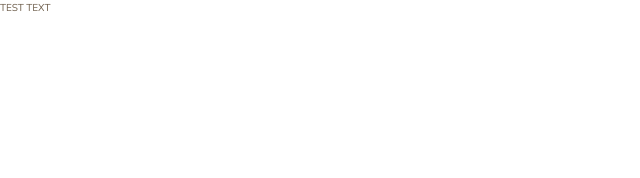
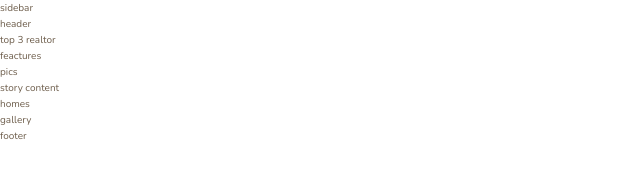
Before and after one commit to roukell/nexter, a website: page index.html in a window 1280 px wide. Shown: the whole page, without its empty margins (0-640 px from the left). Drawn offline with nearby package versions, Linux system fonts and the light colour scheme.

Commit message:
added html markup

```diff
--- a/index.html
+++ b/index.html
@@ -12,6 +12,40 @@
         <title>nexter &mdash; your home, your freedom</title>
     </head>
     <body class="container">
-        TEST TEXT
+        <div class="sidebar">
+            sidebar
+        </div>
+
+        <header class="header">
+            header
+        </header>
+
+        <div class="realtor">
+            top 3 realtor
+        </div>
+
+        <section class="features">
+            feactures
+        </section>
+
+        <div class="story__pictures">
+            pics
+        </div>
+
+        <div class="story__content">
+            story content
+        </div>
+
+        <section class="homes">
+            homes
+        </section>
+
+        <section class="gallery">
+            gallery
+        </section>
+
+        <footer class="footer">
+            footer
+        </footer>
     </body>
 </html>
```
